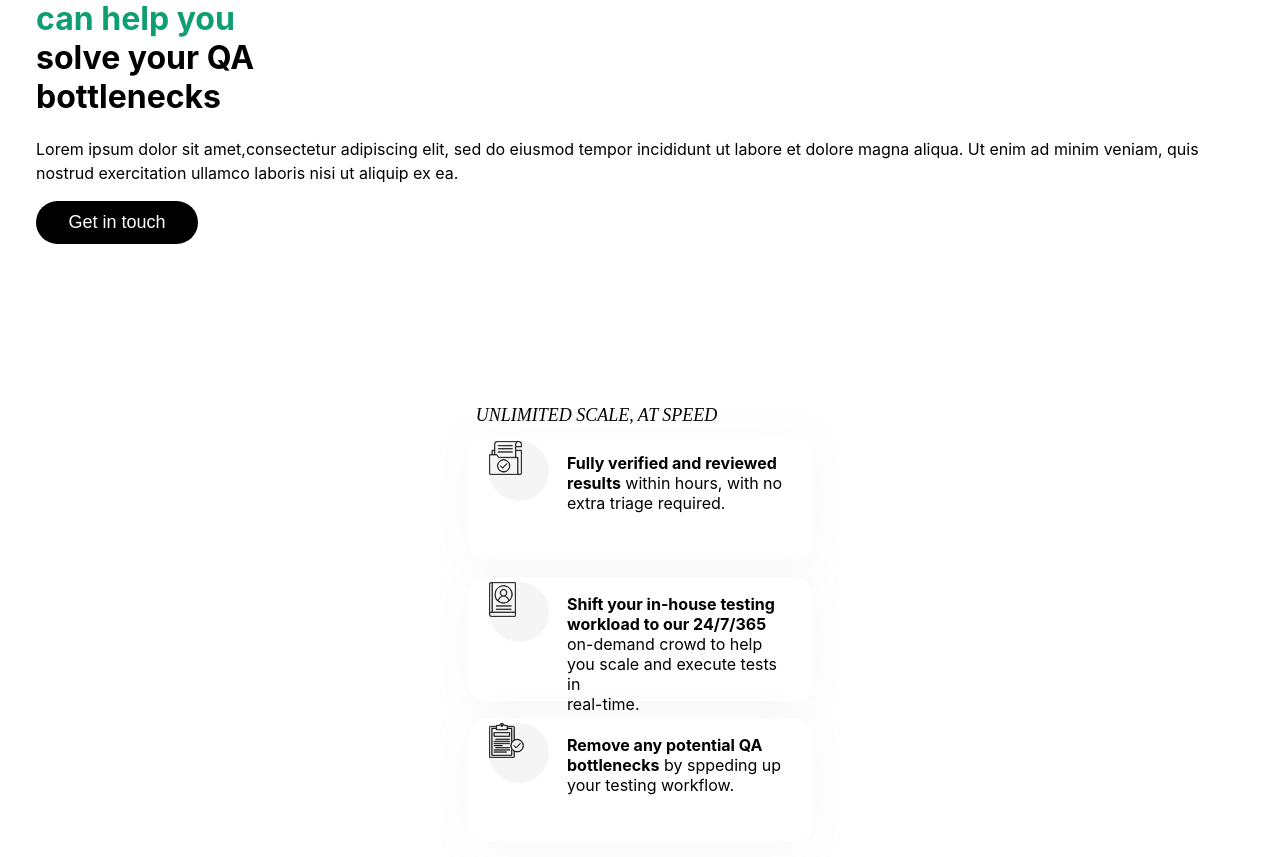
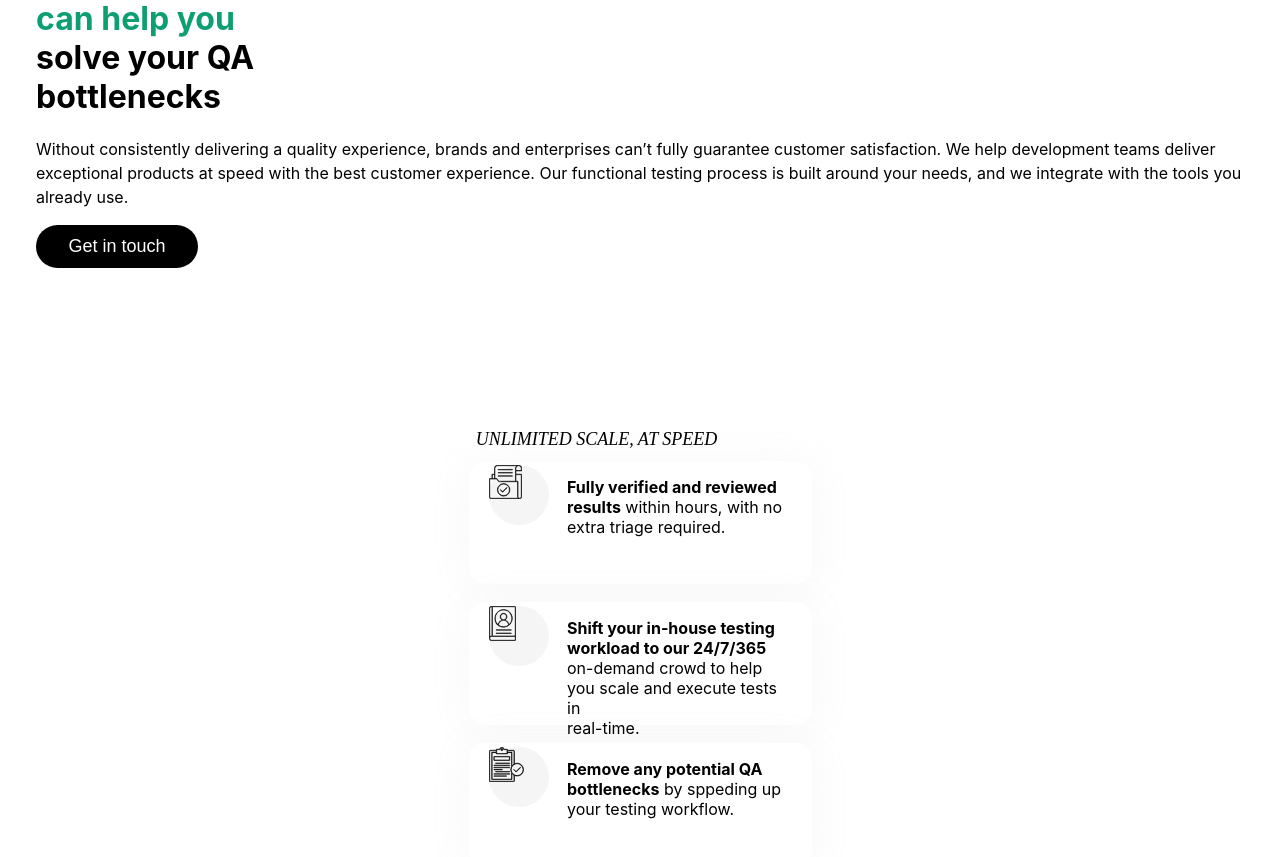
Before and after one commit to a11ysolutions/website, a React (Create React App) app: page /functional in a window 1280 px wide. Shown: the part 1342-2199 px from the top of the page. Built offline with nearby package versions, Linux system fonts and the light colour scheme.

Commit message:
fix: change text in functional-header-text-button

```diff
--- a/src/Components/Functional/Functional.js
+++ b/src/Components/Functional/Functional.js
@@ -25,10 +25,15 @@ function Functional() {
           solve your QA <br></br>bottlenecks
         </h1>
         <p>
-          Lorem ipsum dolor sit amet,consectetur adipiscing elit, sed do eiusmod
-          tempor incididunt ut labore et dolore magna aliqua. Ut enim ad minim
-          veniam, quis nostrud exercitation ullamco laboris nisi ut aliquip ex
-          ea.
+        Without consistently delivering a quality experience,
+        brands and enterprises can’t fully
+        guarantee customer satisfaction.
+
+        We help development teams deliver
+        exceptional products at speed with the best
+        customer experience. Our functional testing
+        process is built around your needs, and we
+        integrate with the tools you already use.
         </p>
         <Button>Get in touch</Button>
       </div>
```
